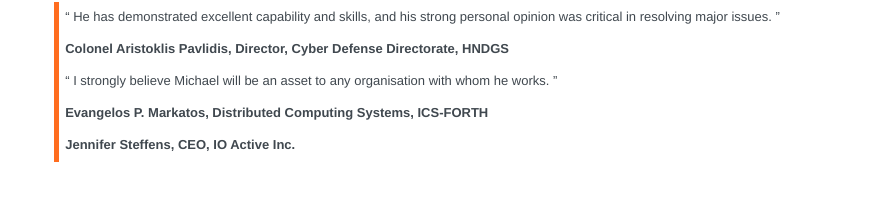
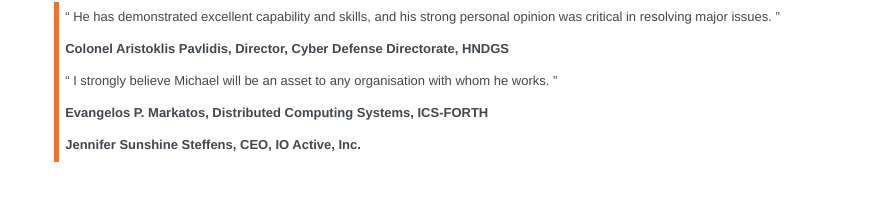
Before and after one commit to mfukar/mfukar.github.com, a Jekyll site: the page resources/hire-me.html, which Jekyll copies as it is, in a window 1280 px wide and 900 px high, scrolled down 2289 px. Shown: the part 686-887 px from the top of the window, without its empty margins (198-1078 px from the left). Built offline with Jekyll 4.4.1, drawn with Linux system fonts in a browser that asks for light colours; nearby versions of some CDN libraries.

Commit message:
CV update

```diff
--- a/resources/hire-me.html
+++ b/resources/hire-me.html
@@ -1655,7 +1655,7 @@
             <div class="name">Evangelos P. Markatos, Distributed Computing Systems, ICS-FORTH</div>
         </div>
         <div class="item">
-            <div class="name">Jennifer Steffens, CEO, IO Active Inc.</div>
+            <div class="name">Jennifer Sunshine Steffens, CEO, IO Active, Inc.</div>
         </div>
         </section>
         </section>
```
